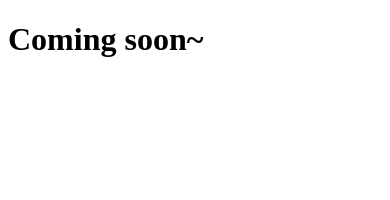
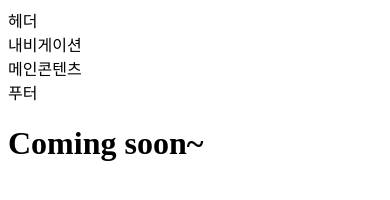
Before and after one commit to dahyeyoun/FUS13, a plain HTML site: page index.html in a window 390 px wide. Drawn offline with Linux system fonts and the light colour scheme.

Commit message:
모바일 본문 구조 완성

```diff
--- a/index.html
+++ b/index.html
@@ -6,6 +6,10 @@
     <title>모바일 웹 - 윤다혜</title>
   </head>
 <body>
+  <header class="appHeader">헤더</header>
+  <nav class="appNavigation">내비게이션</nav>
+  <main class="appMain">메인콘텐츠</main>
+  <footer class="appFooter">푸터</footer>
   <h1>Coming soon~</h1>
 </body>
 </html>
```
